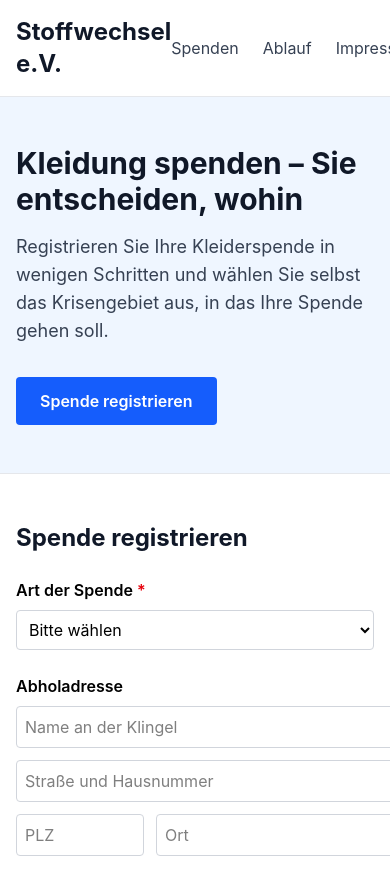
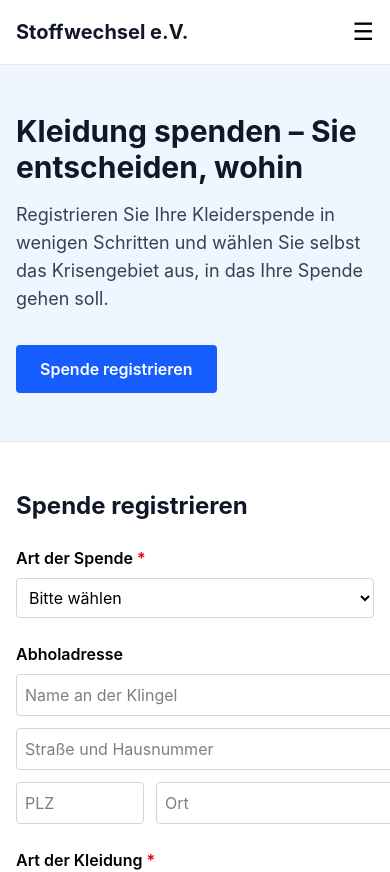
Before and after one commit to michaelgerloffde/Kleiderspende-Webapp, a React (Vite) app: page / in a window 390 px wide. Shown: the top 872 px of the page. Built offline with nearby package versions, Linux system fonts and the light colour scheme.

Commit message:
Responsivität Navbar - Burger

```diff
--- a/src/Header.jsx
+++ b/src/Header.jsx
@@ -2,17 +2,58 @@ function Header() {
   return (
     <header className="bg-white border-b border-gray-200">
       <div className="max-w-5xl mx-auto flex items-center justify-between p-4">
-        <h1 className="text-2xl font-bold text-gray-900">Stoffwechsel e.V.</h1>
-        <nav>
+        <h1 className="text-xl md:text-2xl font-bold text-gray-900">
+          Stoffwechsel e.V.
+        </h1>
+
+        {/* ab Tablet */}
+        <nav className="hidden md:block">
           <ul className="flex gap-6 text-gray-700">
-            <li><a href="#formular" className="hover:text-blue-600">Spenden</a></li>
-            <li><a href="#ablauf" className="hover:text-blue-600">Ablauf</a></li>
-            <li><a href="#impressum" className="hover:text-blue-600">Impressum</a></li>
+            <li>
+              <a href="#formular" className="hover:text-blue-600">
+                Spenden
+              </a>
+            </li>
+            <li>
+              <a href="#ablauf" className="hover:text-blue-600">
+                Ablauf
+              </a>
+            </li>
+            <li>
+              <a href="#impressum" className="hover:text-blue-600">
+                Impressum
+              </a>
+            </li>
           </ul>
         </nav>
+
+        {/* nur Smartphone */}
+        <details className="md:hidden relative">
+          <summary className="cursor-pointer text-2xl list-none">☰</summary>
+          <ul className="absolute right-0 mt-2 bg-white border border-gray-200 rounded shadow-md py-2 w-44 text-gray-700">
+            <li>
+              <a href="#formular" className="block px-4 py-2 hover:bg-gray-100">
+                Spenden
+              </a>
+            </li>
+            <li>
+              <a href="#ablauf" className="block px-4 py-2 hover:bg-gray-100">
+                Ablauf
+              </a>
+            </li>
+            <li>
+              <a
+                href="#impressum"
+                className="block px-4 py-2 hover:bg-gray-100"
+              >
+                Impressum
+              </a>
+            </li>
+          </ul>
+        </details>
       </div>
     </header>
-  )
+  );
 }
 
-export default Header
+export default Header;
```
Also changed, not shown: public/stoffwechsel-logo.svg (added).
